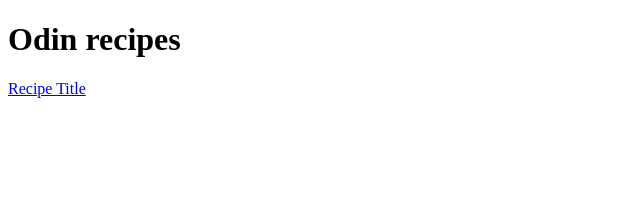
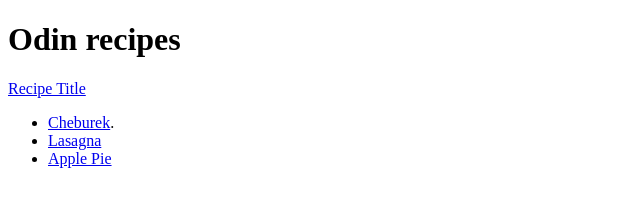
Before and after one commit to justtesting-nothinginteresting/newforromaa, a plain HTML site: page index.html in a window 1280 px wide. Shown: the whole page, without its empty margins (0-640 px from the left). Drawn offline with Linux system fonts and the light colour scheme.

Commit message:
Update index.html

```diff
--- a/index.html
+++ b/index.html
@@ -5,6 +5,11 @@
 	<body>
 	<header><h1>Odin recipes</header>
 	<a href="recipes/cheburek.html">Recipe Title</a>
+		<ul>
+		    <li><a href="recipes/cheburek.html">Cheburek</a>.</li>
+		    <li><a href="recipes/lasagna.html">Lasagna</a></li>
+		    <li><a href="recipes/applepie.html">Apple Pie</a></li>
+  		</ul>
 	</body>
 
 </html>
```
